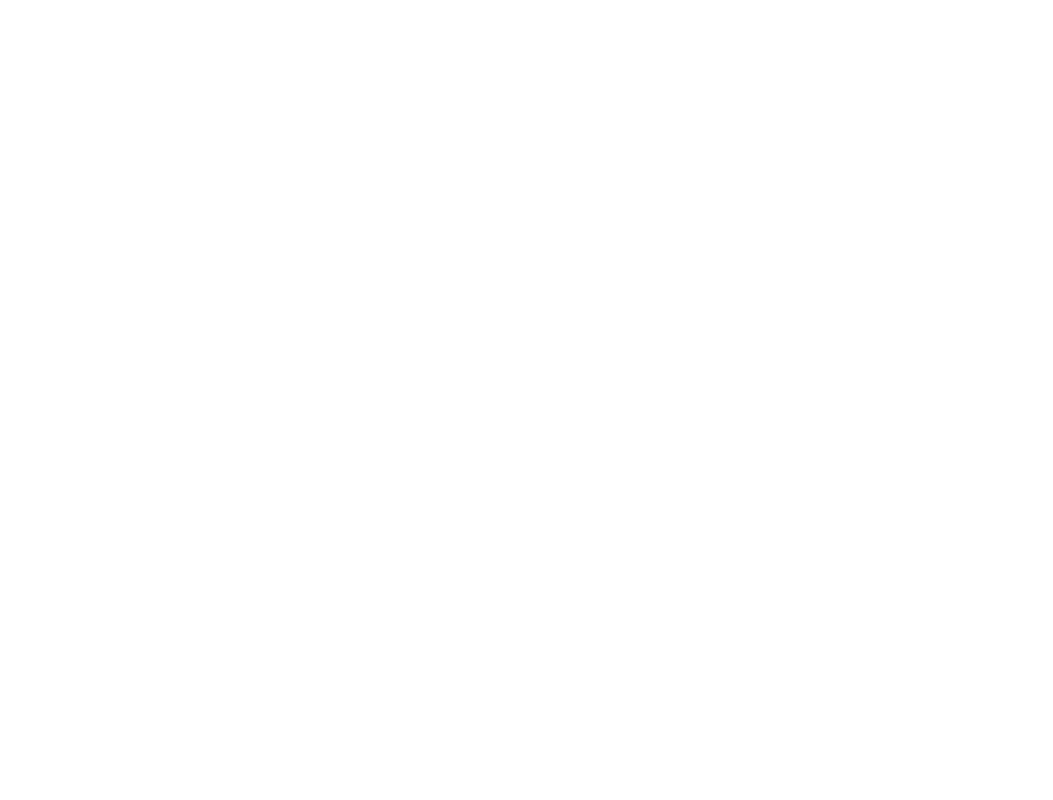
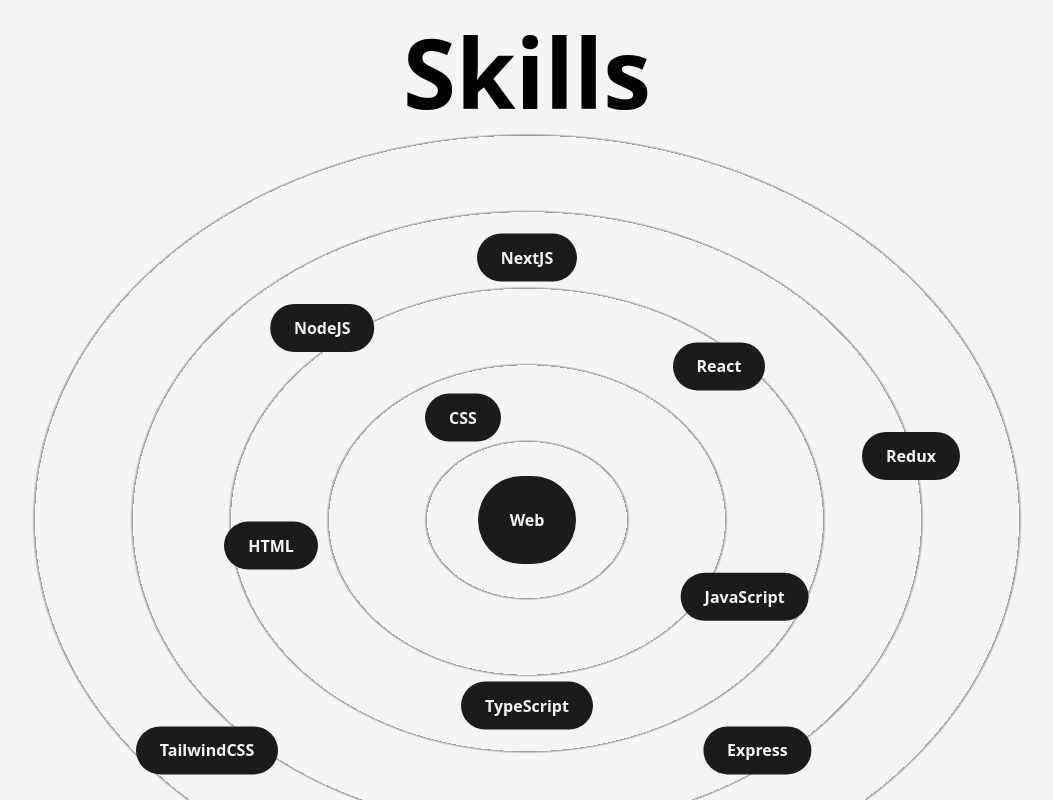
Before and after one commit to AlexPirko/my-portfolio-website, a Next.js app: page /about in a window 1280 px wide. Shown: the part 1220-2020 px from the top of the page, without its empty margins (113-1166 px from the left). Before the commit the page ends 1210 px from the top, so only its background shows below. Built offline with nearby package versions, Linux system fonts and the light colour scheme.

Commit message:
add Skills component

```diff
--- /dev/null
+++ b/src/components/Skills.js
@@ -0,0 +1,46 @@
+import React from 'react';
+import { motion } from 'framer-motion';
+
+const Skill = ({ name, x, y }) => {
+    return (
+        <motion.div
+            className='flex items-center justify-center rounded-full font-semibold bg-dark text-light py-3 px-6 shadow-dark cursor-pointer absolute'
+            whileHover={{ scale: 1.05 }}
+            initial={{ x: 0, y: 0 }}
+            whileInView={{ x: x, y: y }}
+            transition={{ duration: 1.5 }}
+            viewport={{ once: true }}>
+            {name}
+        </motion.div>
+    );
+};
+
+const Skills = () => {
+    return (
+        <>
+            <h2 className='font-bold text-8xl mt-64 w-full text-center'>
+                Skills
+            </h2>
+            <div className='w-full h-screen relative flex items-center justify-center rounded-full bg-circularLight'>
+                <motion.div
+                    className='flex items-center justify-center rounded-full font-semibold bg-dark text-light p-8 shadow-dark cursor-pointer'
+                    whileHover={{ scale: 1.05 }}>
+                    Web
+                </motion.div>
+
+                <Skill name='HTML' x='-20vw' y='2vw' />
+                <Skill name='CSS' x='-5vw' y='-8vw' />
+                <Skill name='JavaScript' x='17vw' y='6vw' />
+                <Skill name='TypeScript' x='0vw' y='14.5vw' />
+                <Skill name='NodeJS' x='-16vw' y='-15vw' />
+                <Skill name='React' x='15vw' y='-12vw' />
+                <Skill name='Redux' x='30vw' y='-5vw' />
+                <Skill name='NextJS' x='0vw' y='-20.5vw' />
+                <Skill name='TailwindCSS' x='-25vw' y='18vw' />
+                <Skill name='Express' x='18vw' y='18vw' />
+            </div>
+        </>
+    );
+};
+
+export default Skills;
--- a/src/pages/about.js
+++ b/src/pages/about.js
@@ -5,6 +5,7 @@
 import React, { useEffect, useRef } from 'react';
 import Image from 'next/image';
 import { useInView, useMotionValue, useSpring } from 'framer-motion';
+import Skills from '@/components/Skills';
 
 const AnimatedNum = ({ value }) => {
     const ref = useRef(null);
@@ -109,6 +110,7 @@
                             </div>
                         </div>
                     </div>
+                    <Skills/>
                 </Layout>
             </main>
         </>
--- a/tailwind.config.js
+++ b/tailwind.config.js
@@ -17,6 +17,10 @@
             animation: {
                 'spin-slow': 'spin 8s linear infinite',
             },
+            backgroundImage: {
+                circularLight:
+                    'repeating-radial-gradient(rgba(0,0,0,0.4) 2px,#f5f5f5 5px,#f5f5f5 100px)',
+            },
         },
     },
     plugins: [],
```
